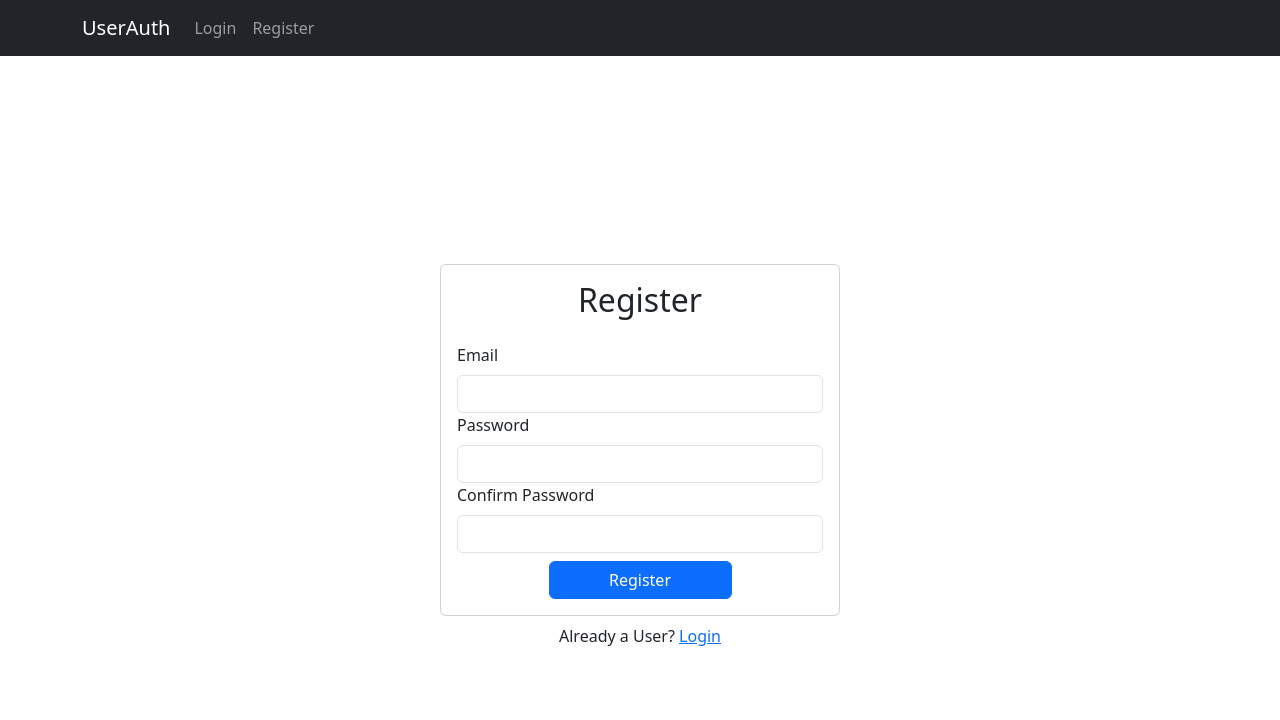
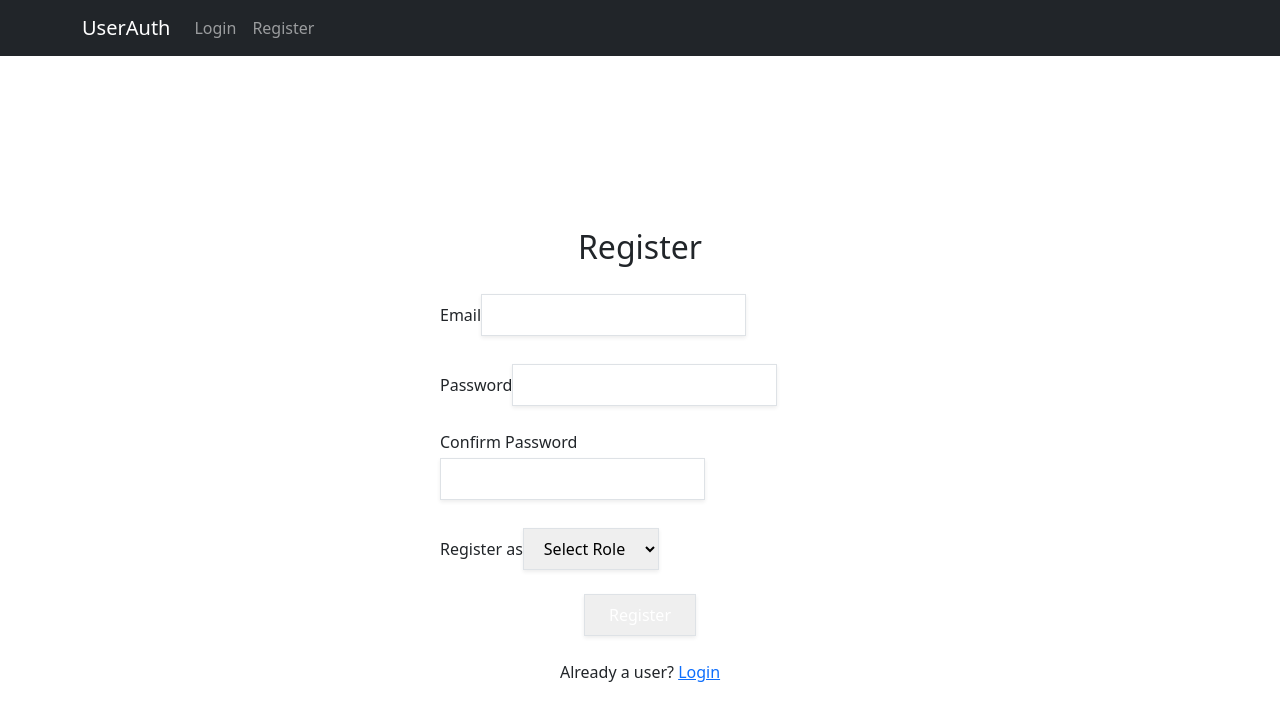
Before and after one commit to A2Basit/gethired, a React (Vite) app: page /register in a window 1280 px wide. Shown: the top 720 px of the page. Built offline with nearby package versions, Linux system fonts and the light colour scheme; no server answers.

Commit message:
Added User authentication based on their roles

```diff
--- a/src/pages/Register.jsx
+++ b/src/pages/Register.jsx
@@ -1,32 +1,39 @@
 import { useRef, useState } from "react";
 import { Alert, Button, Card, Form } from "react-bootstrap";
-import { Link } from "react-router-dom";
+import { Link, useNavigate } from "react-router-dom";
 import { supabase } from "../../supabase/config";
+
 const Register = () => {
   const emailRef = useRef(null);
   const passwordRef = useRef(null);
   const confirmPasswordRef = useRef(null);
+  const roleRef = useRef(null);
   const [errorMsg, setErrorMsg] = useState("");
   const [msg, setMsg] = useState("");
   const [loading, setLoading] = useState(false);
+  const navigate = useNavigate();
 
   const register = (email, password) =>
     supabase.auth.signUp({ email, password });
 
   const handleSubmit = async (e) => {
     e.preventDefault();
+
     if (
       !passwordRef.current?.value ||
       !emailRef.current?.value ||
-      !confirmPasswordRef.current?.value
+      !confirmPasswordRef.current?.value ||
+      !roleRef.current?.value
     ) {
       setErrorMsg("Please fill all the fields");
       return;
     }
+
     if (passwordRef.current.value !== confirmPasswordRef.current.value) {
-      setErrorMsg("Passwords doesn't match");
+      setErrorMsg("Passwords don't match");
       return;
     }
+
     try {
       setErrorMsg("");
       setLoading(true);
@@ -34,36 +41,110 @@ const Register = () => {
         emailRef.current.value,
         passwordRef.current.value
       );
-      if (!error && data) {
+
+      if (error) {
+        setErrorMsg("Error in Creating Account");
+      } else if (data) {
+        // Create user profile in Supabase with selected role
+        const { error: profileError } = await supabase.from("profiles").insert({
+          id: data.user.id,
+          user_type: roleRef.current.value,
+          full_name: emailRef.current.value.split('@')[0], // Placeholder, you might want to add a full name field
+          email: emailRef.current.value,
+        });
+
+        if (profileError) {
+          setErrorMsg("Error creating profile");
+        } else {
           setMsg(
             "Registration Successful. Check your email to confirm your account"
           );
+
+          // Redirect based on role
+          if (roleRef.current.value === "employer") {
+            navigate("/employerJobPost");
+          } else if (roleRef.current.value === "job_seeker") {
+            navigate("/");
+          }
+        }
       }
     } catch (error) {
       setErrorMsg("Error in Creating Account");
+    } finally {
+      setLoading(false);
     }
-    setLoading(false);
   };
 
   return (
-    <>
-      <Card>
-        <Card.Body>
-          <h2 className="text-center mb-4">Register</h2>
-          <Form onSubmit={handleSubmit}>
-            <Form.Group id="email">
-              <Form.Label>Email</Form.Label>
-              <Form.Control type="email" ref={emailRef} required />
-            </Form.Group>
-            <Form.Group id="password">
-              <Form.Label>Password</Form.Label>
-              <Form.Control type="password" ref={passwordRef} required />
-            </Form.Group>
-            <Form.Group id="confirm-password">
-              <Form.Label>Confirm Password</Form.Label>
-              <Form.Control type="password" ref={confirmPasswordRef} required />
-            </Form.Group>
+    <div className="flex justify-center items-center min-h-screen bg-gray-100">
+      <div className="bg-white p-8 rounded-lg shadow-md w-full max-w-md">
+        <h2 className="text-center text-2xl font-bold mb-4">Register</h2>
+        <form onSubmit={handleSubmit}>
+          <div className="mb-4">
+            <label
+              htmlFor="email"
+              className="block text-sm font-medium text-gray-700"
+            >
+              Email
+            </label>
+            <input
+              type="email"
+              id="email"
+              ref={emailRef}
+              required
+              className="mt-1 block w-full px-3 py-2 border border-gray-300 rounded-md shadow-sm focus:outline-none focus:ring-indigo-500 focus:border-indigo-500 sm:text-sm"
+            />
+          </div>
+          <div className="mb-4">
+            <label
+              htmlFor="password"
+              className="block text-sm font-medium text-gray-700"
+            >
+              Password
+            </label>
+            <input
+              type="password"
+              id="password"
+              ref={passwordRef}
+              required
+              className="mt-1 block w-full px-3 py-2 border border-gray-300 rounded-md shadow-sm focus:outline-none focus:ring-indigo-500 focus:border-indigo-500 sm:text-sm"
+            />
+          </div>
+          <div className="mb-4">
+            <label
+              htmlFor="confirmpassword"
+              className="block text-sm font-medium text-gray-700"
+            >
+              Confirm Password
+            </label>
+            <input
+              type="password"
+              id="confirmpassword"
+              ref={confirmPasswordRef}
+              required
+              className="mt-1 block w-full px-3 py-2 border border-gray-300 rounded-md shadow-sm focus:outline-none focus:ring-indigo-500 focus:border-indigo-500 sm:text-sm"
+            />
+          </div>
+          <div className="mb-4">
+            <label
+              htmlFor="role"
+              className="block text-sm font-medium text-gray-700"
+            >
+              Register as
+            </label>
+            <select
+              id="role"
+              ref={roleRef}
+              required
+              className="mt-1 block w-full px-3 py-2 border border-gray-300 rounded-md shadow-sm focus:outline-none focus:ring-indigo-500 focus:border-indigo-500 sm:text-sm"
+            >
+              <option value="">Select Role</option>
+              <option value="employer">Employer</option>
+              <option value="job_seeker">Job Seeker</option>
+            </select>
+          </div>
           {errorMsg && (
+            <div className="mb-4">
               <Alert
                 variant="danger"
                 onClose={() => setErrorMsg("")}
@@ -71,24 +152,26 @@ const Register = () => {
               >
                 {errorMsg}
               </Alert>
+            </div>
           )}
-            {msg && (
-              <Alert variant="success" onClose={() => setMsg("")} dismissible>
-                {msg}
-              </Alert>
-            )}
-            <div className="text-center mt-2">
-              <Button disabled={loading} type="submit" className="w-50">
+          <div className="text-center">
+            <button
+              type="submit"
+              disabled={loading}
+              className="w-1/2 py-2 px-4 border border-transparent rounded-md shadow-sm text-sm font-medium text-white bg-indigo-600 hover:bg-indigo-700 focus:outline-none focus:ring-2 focus:ring-offset-2 focus:ring-indigo-500"
+            >
               Register
-              </Button>
+            </button>
           </div>
-          </Form>
-        </Card.Body>
-      </Card>
-      <div className="w-100 text-center mt-2">
-        Already a User? <Link to={"/login"}>Login</Link>
+        </form>
+        <div className="w-full text-center mt-4">
+          Already a user?{" "}
+          <Link to="/login" className="text-indigo-600 hover:text-indigo-500">
+            Login
+          </Link>
         </div>
-    </>
+      </div>
+    </div>
   );
 };
 
--- a/src/pages/login.jsx
+++ b/src/pages/login.jsx
@@ -1,7 +1,8 @@
 import { useRef, useState } from "react";
-import { Alert, Button, Card, Form } from "react-bootstrap";
+import { Alert } from "react-bootstrap";
 import { Link, useNavigate } from "react-router-dom";
 import { useAuth } from "../context/AuthProvider";
+import { supabase } from "../../supabase/config"; // Make sure to import supabase
 
 const Login = () => {
   const emailRef = useRef(null);
@@ -20,56 +21,102 @@ const Login = () => {
         setErrorMsg("Please fill in the fields");
         return;
       }
-      const {
-        data: { user, session },
-        error
-      } = await login(emailRef.current.value, passwordRef.current.value);
-      if (error) setErrorMsg(error.message);
-      if (user && session) navigate("/");
+
+      const { data: { user, session }, error } = await login(
+        emailRef.current.value,
+        passwordRef.current.value
+      );
+
+      if (error) {
+        setErrorMsg(error.message);
+        return;
+      }
+
+      if (user && session) {
+        // Fetch the user role from the profiles table
+        const { data: profile, error: profileError } = await supabase
+          .from("profiles")
+          .select("user_type")
+          .eq("id", user.id)
+          .single();
+
+        if (profileError || !profile) {
+          setErrorMsg("Error fetching user role");
+          return;
+        }
+
+        // Redirect based on user role
+        if (profile.user_type === "employer") {
+          navigate("/employerJobPost");
+        } else if (profile.user_type === "job_seeker") {
+          navigate("/");
+        } else {
+          setErrorMsg("Invalid user role");
+        }
+      }
     } catch (error) {
       setErrorMsg("Email or Password Incorrect");
+    } finally {
+      setLoading(false);
     }
-    setLoading(false);
   };
 
   return (
-    <>
-      <Card>
-        <Card.Body>
-          <h2 className="text-center mb-4">Login</h2>
-          <Form onSubmit={handleSubmit}>
-            <Form.Group id="email">
-              <Form.Label>Email</Form.Label>
-              <Form.Control type="email" ref={emailRef} required />
-            </Form.Group>
-            <Form.Group id="password">
-              <Form.Label>Password</Form.Label>
-              <Form.Control type="password" ref={passwordRef} required />
-            </Form.Group>
-            {/* forgort password */}
-            <div className="text-end">
-              <Link to="/PasswordReset">Forgot Password?</Link>
-            </div>
-            {errorMsg && (
-              <Alert
-                variant="danger"
-                onClose={() => setErrorMsg("")}
-                dismissible>
+    <div className="flex justify-center items-center min-h-screen bg-gray-100">
+      <div className="bg-white p-8 rounded-lg shadow-md w-full max-w-md">
+        <h2 className="text-center text-2xl font-bold mb-4">Login</h2>
+        <form onSubmit={handleSubmit}>
+          <div className="mb-4">
+            <label htmlFor="email" className="block text-sm font-medium text-gray-700">
+              Email
+            </label>
+            <input
+              type="email"
+              id="email"
+              ref={emailRef}
+              required
+              className="mt-1 block w-full px-3 py-2 border border-gray-300 rounded-md shadow-sm focus:outline-none focus:ring-indigo-500 focus:border-indigo-500 sm:text-sm"
+            />
+          </div>
+          <div className="mb-4">
+            <label htmlFor="password" className="block text-sm font-medium text-gray-700">
+              Password
+            </label>
+            <input
+              type="password"
+              id="password"
+              ref={passwordRef}
+              required
+              className="mt-1 block w-full px-3 py-2 border border-gray-300 rounded-md shadow-sm focus:outline-none focus:ring-indigo-500 focus:border-indigo-500 sm:text-sm"
+            />
+          </div>
+          <div className="text-right mb-4">
+            <Link to="/PasswordReset" className="text-sm text-indigo-600 hover:text-indigo-500">
+              Forgot Password?
+            </Link>
+          </div>
+          {errorMsg && (
+            <div className="mb-4">
+              <Alert variant="danger" onClose={() => setErrorMsg("")} dismissible>
                 {errorMsg}
               </Alert>
-            )}
-            <div className="text-center mt-2">
-              <Button disabled={loading} type="submit" className="w-50">
-                Login
-              </Button>
             </div>
-          </Form>
-        </Card.Body>
-        <div className="w-100 text-center mt-2">
-          New User? <Link to={"/register"}>Register</Link>
+          )}
+          <div className="text-center">
+            <button
+              type="submit"
+              disabled={loading}
+              className="w-1/2 py-2 px-4 border border-transparent rounded-md shadow-sm text-sm font-medium text-white bg-indigo-600 hover:bg-indigo-700 focus:outline-none focus:ring-2 focus:ring-offset-2 focus:ring-indigo-500"
+            >
+              Login
+            </button>
+          </div>
+        </form>
+        <div className="w-full text-center mt-4">
+          New User? <Link to="/register" className="text-indigo-600 hover:text-indigo-500">Register</Link>
         </div>
-      </Card>
-    </>
+      </div>
+    </div>
   );
 };
 
```
Lines whose indentation alone changed are shown as unchanged.
